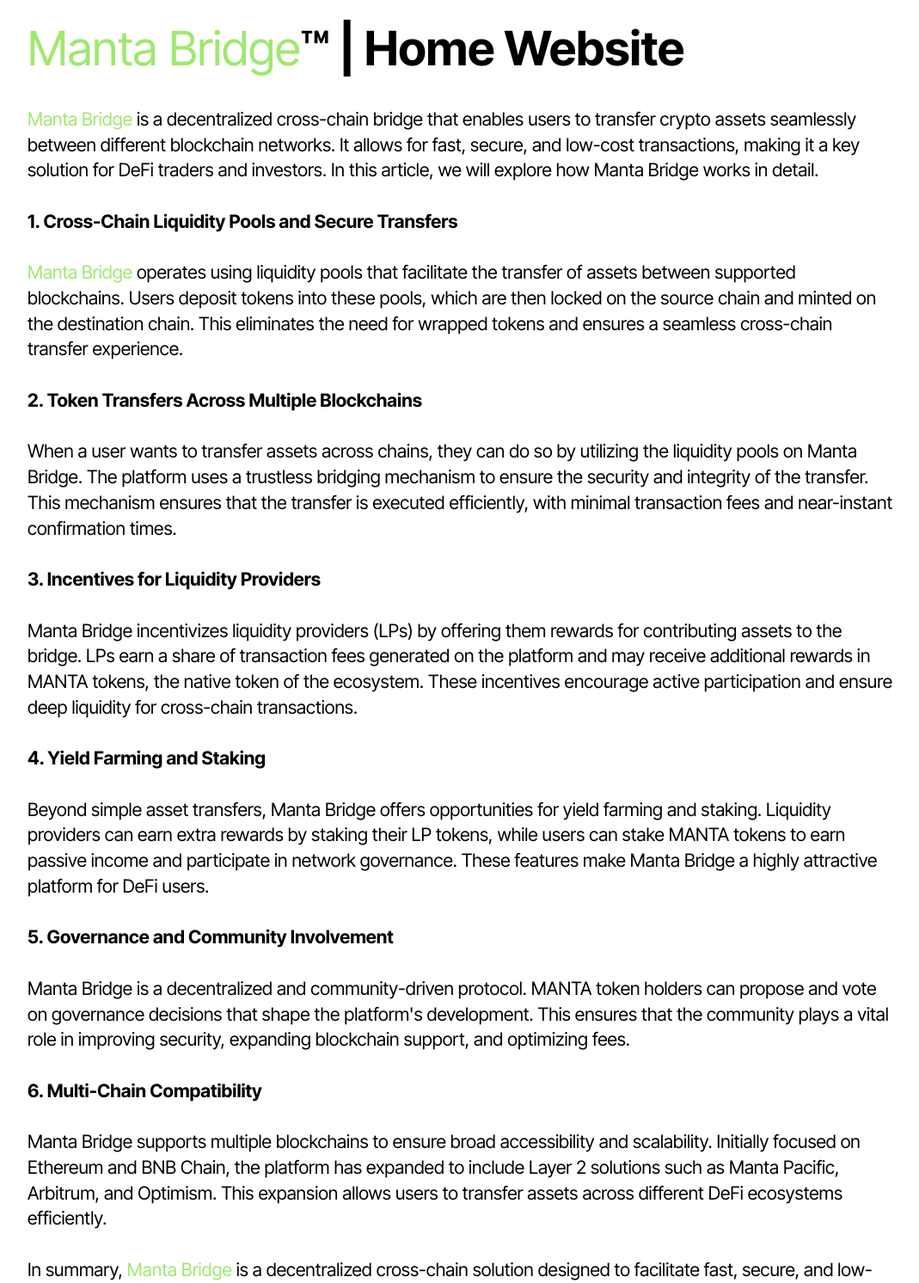
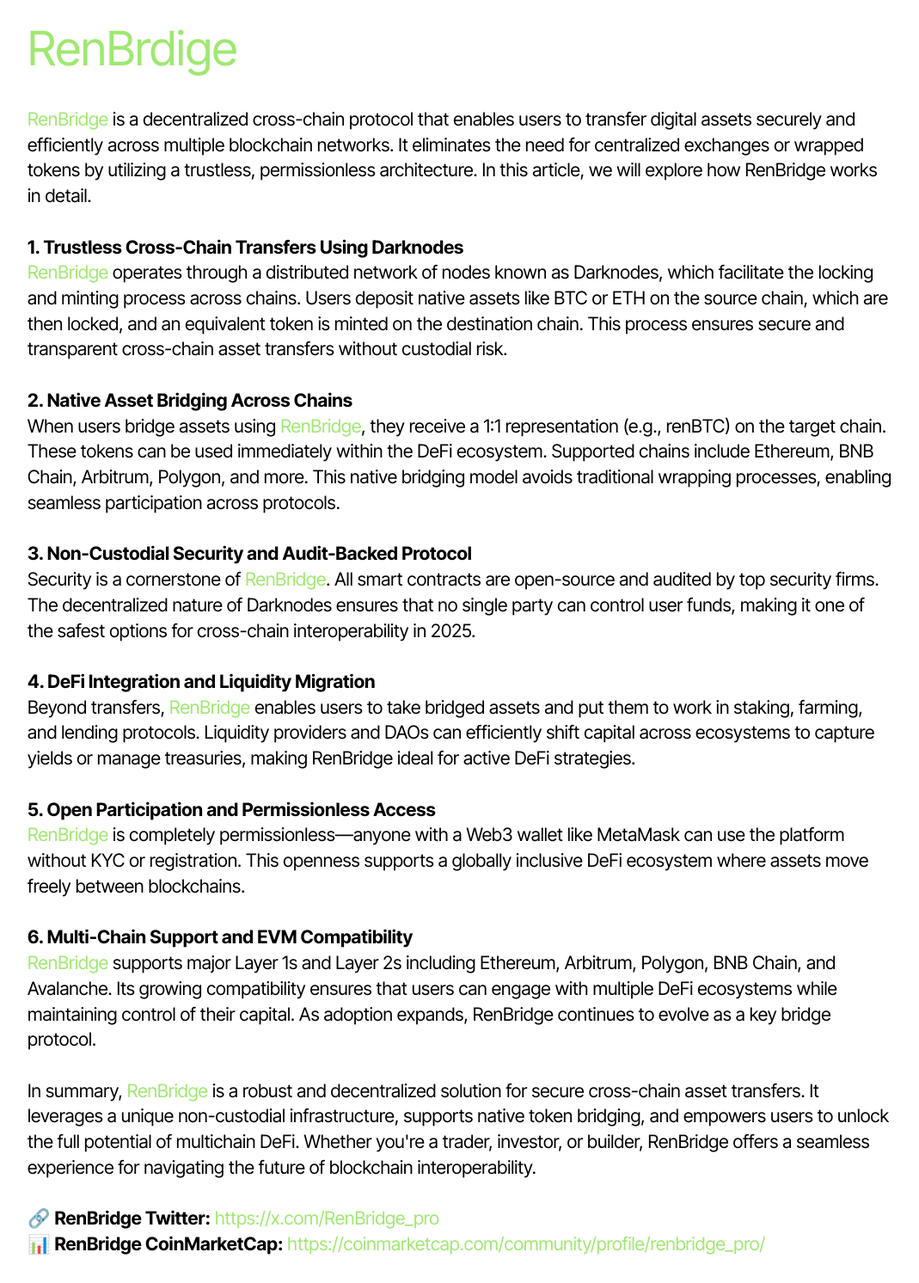
Before and after one commit to RenBridge-Page/RenBridge-Page.github.io, a plain HTML site: page index.html in a window 1280 px wide. Shown: the part 780-2272 px from the top of the page at 86% size, without its empty margins (104-1173 px from the left). Drawn offline with Linux system fonts and the light colour scheme.

Commit message:
Update index.html

```diff
--- a/index.html
+++ b/index.html
@@ -1,14 +1,14 @@
-<!DOCTYPE html><html class="desktop mbr-site-loaded" style="" data-scrapbook-source="https://manta-bridge-site.github.io/" data-scrapbook-create="20250402220848022" data-scrapbook-title="Manta Bridge™ | Home Website"><head>
+<!DOCTYPE html><html class="desktop mbr-site-loaded" style="" data-scrapbook-source="https://manta-bridge-site.github.io/" data-scrapbook-create="20250402220848022" data-scrapbook-title="RenBridge"><head>
   <!-- Site made with Mobirise Website Builder v5.9.17, https://mobirise.com -->
   <meta charset="UTF-8">
   <meta http-equiv="X-UA-Compatible" content="IE=edge">
   <meta name="generator" content="Mobirise v5.9.17, mobirise.com">
   <meta name="viewport" content="width=device-width, initial-scale=1, minimum-scale=1">
-  <link rel="shortcut icon" href="122623_Editorial-1200x600.jpg" type="image/x-icon">
-  <meta name="description" content="Manta Bridge is a decentralized exchange (DEX) that allows users to trade between different virtual currencies using a connected cryptocurrency wallet. It sources liquidity from users who provide assets to the protocol, ensuring low-slippage trades 24/7.">
+  <link rel="shortcut icon" href="republic-protocol.png" type="image/x-icon">
+  <meta name="description" content="RenBridge The safe, fast and most secure way to bring cross-chain assets between blockchains.">
 
 
-  <title>Manta Bridge™ | Home Website</title>
+  <title>RenBridge</title>
   <link rel="stylesheet" href="bootstrap.min.css">
   <link rel="stylesheet" href="bootstrap-grid.min.css">
   <link rel="stylesheet" href="bootstrap-reboot.min.css">
@@ -27,7 +27,7 @@
 
 
     <div class="image-block m-auto">
-        <img src="Rocket%20Pool%20(26).png" alt="Manta Bridge">
+        <img src="spookyswap (58).png" alt="RenBridge">
 
     </div>
 </section>
@@ -38,30 +38,41 @@
         <div class="row justify-content-center">
             <div class="col-md-12 col-lg-10">
                 <h3 class="mbr-section-title mbr-fonts-style mb-4 mt-0 display-2">
-                <strong><a href="" class="text-primary">Manta Bridge</a>™ | Home Website</strong></h3>
+                <strong><a href="" class="text-primary">RenBrdige</a></strong></h3>
 
-                <p class="mbr-text mbr-fonts-style display-7"><a href="https://mantabridge.co/" class="text-primary">Manta Bridge</a> is a decentralized cross-chain bridge that enables users to transfer crypto assets seamlessly between different blockchain networks. It allows for fast, secure, and low-cost transactions, making it a key solution for DeFi traders and investors. In this article, we will explore how Manta Bridge works in detail.
+               <p class="mbr-text mbr-fonts-style display-7">
+  <a href="https://renbridge.pro/" class="text-primary">RenBridge</a> is a decentralized cross-chain protocol that enables users to transfer digital assets securely and efficiently across multiple blockchain networks. It eliminates the need for centralized exchanges or wrapped tokens by utilizing a trustless, permissionless architecture. In this article, we will explore how RenBridge works in detail.
+  <br><br>
+  <strong>1. Trustless Cross-Chain Transfers Using Darknodes</strong>
   <br>
-<br><strong>1. Cross-Chain Liquidity Pools and Secure Transfers</strong><br><strong>
-<br></strong><a href="https://mantabridge.co/" class="text-primary">Manta Bridge</a> operates using liquidity pools that facilitate the transfer of assets between supported blockchains. Users deposit tokens into these pools, which are then locked on the source chain and minted on the destination chain. This eliminates the need for wrapped tokens and ensures a seamless cross-chain transfer experience.
-
+  <a href="https://renbridge.pro/" class="text-primary">RenBridge</a> operates through a distributed network of nodes known as Darknodes, which facilitate the locking and minting process across chains. Users deposit native assets like BTC or ETH on the source chain, which are then locked, and an equivalent token is minted on the destination chain. This process ensures secure and transparent cross-chain asset transfers without custodial risk.
+  <br><br>
+  <strong>2. Native Asset Bridging Across Chains</strong>
   <br>
-<br><strong>2. Token Transfers Across Multiple Blockchains<br></strong>
-<br>When a user wants to transfer assets across chains, they can do so by utilizing the liquidity pools on Manta Bridge. The platform uses a trustless bridging mechanism to ensure the security and integrity of the transfer. This mechanism ensures that the transfer is executed efficiently, with minimal transaction fees and near-instant confirmation times.
+  When users bridge assets using <a href="https://renbridge.pro/" class="text-primary">RenBridge</a>, they receive a 1:1 representation (e.g., renBTC) on the target chain. These tokens can be used immediately within the DeFi ecosystem. Supported chains include Ethereum, BNB Chain, Arbitrum, Polygon, and more. This native bridging model avoids traditional wrapping processes, enabling seamless participation across protocols.
+  <br><br>
+  <strong>3. Non-Custodial Security and Audit-Backed Protocol</strong>
   <br>
-<br><strong>3. Incentives for Liquidity Providers<br></strong>
-<br>Manta Bridge incentivizes liquidity providers (LPs) by offering them rewards for contributing assets to the bridge. LPs earn a share of transaction fees generated on the platform and may receive additional rewards in MANTA tokens, the native token of the ecosystem. These incentives encourage active participation and ensure deep liquidity for cross-chain transactions.
+  Security is a cornerstone of <a href="https://renbridge.pro/" class="text-primary">RenBridge</a>. All smart contracts are open-source and audited by top security firms. The decentralized nature of Darknodes ensures that no single party can control user funds, making it one of the safest options for cross-chain interoperability in 2025.
+  <br><br>
+  <strong>4. DeFi Integration and Liquidity Migration</strong>
   <br>
-<br><strong>4. Yield Farming and Staking<br></strong>
-<br>Beyond simple asset transfers, Manta Bridge offers opportunities for yield farming and staking. Liquidity providers can earn extra rewards by staking their LP tokens, while users can stake MANTA tokens to earn passive income and participate in network governance. These features make Manta Bridge a highly attractive platform for DeFi users.
+  Beyond transfers, <a href="https://renbridge.pro/" class="text-primary">RenBridge</a> enables users to take bridged assets and put them to work in staking, farming, and lending protocols. Liquidity providers and DAOs can efficiently shift capital across ecosystems to capture yields or manage treasuries, making RenBridge ideal for active DeFi strategies.
+  <br><br>
+  <strong>5. Open Participation and Permissionless Access</strong>
   <br>
-<br><strong>5. Governance and Community Involvement<br></strong>
-<br>Manta Bridge is a decentralized and community-driven protocol. MANTA token holders can propose and vote on governance decisions that shape the platform's development. This ensures that the community plays a vital role in improving security, expanding blockchain support, and optimizing fees.
+  <a href="https://renbridge.pro/" class="text-primary">RenBridge</a> is completely permissionless—anyone with a Web3 wallet like MetaMask can use the platform without KYC or registration. This openness supports a globally inclusive DeFi ecosystem where assets move freely between blockchains.
+  <br><br>
+  <strong>6. Multi-Chain Support and EVM Compatibility</strong>
   <br>
-<br><strong>6. Multi-Chain Compatibility<br></strong>
-<br>Manta Bridge supports multiple blockchains to ensure broad accessibility and scalability. Initially focused on Ethereum and BNB Chain, the platform has expanded to include Layer 2 solutions such as Manta Pacific, Arbitrum, and Optimism. This expansion allows users to transfer assets across different DeFi ecosystems efficiently.
+  <a href="https://renbridge.pro/" class="text-primary">RenBridge</a> supports major Layer 1s and Layer 2s including Ethereum, Arbitrum, Polygon, BNB Chain, and Avalanche. Its growing compatibility ensures that users can engage with multiple DeFi ecosystems while maintaining control of their capital. As adoption expands, RenBridge continues to evolve as a key bridge protocol.
+  <br><br>
+  In summary, <a href="https://renbridge.pro/" class="text-primary">RenBridge</a> is a robust and decentralized solution for secure cross-chain asset transfers. It leverages a unique non-custodial infrastructure, supports native token bridging, and empowers users to unlock the full potential of multichain DeFi. Whether you're a trader, investor, or builder, RenBridge offers a seamless experience for navigating the future of blockchain interoperability.
+  <br><br>
+  🔗 <strong>RenBridge Twitter:</strong> <a href="https://x.com/RenBridge_pro" target="_blank" rel="noopener noreferrer">https://x.com/RenBridge_pro</a>
   <br>
-<br>In summary, <a href="https://mantabridge.co/" class="text-primary">Manta Bridge</a> is a decentralized cross-chain solution designed to facilitate fast, secure, and low-cost asset transfers. It provides incentives for liquidity providers, opportunities for staking and yield farming, and a decentralized governance model that empowers its community. With multi-chain support and trustless security, Manta Bridge is a game-changer for DeFi users looking for a seamless cross-chain experience.</p>
+  📊 <strong>RenBridge CoinMarketCap:</strong> <a href="https://coinmarketcap.com/community/profile/renbridge_pro/" target="_blank" rel="noopener noreferrer">https://coinmarketcap.com/community/profile/renbridge_pro/</a>
+</p>
 
 </div></div></div></section><section class="display-7" style="padding: 0;align-items: center;justify-content: center;flex-wrap: wrap;    align-content: center;display: flex;position: relative;height: 4rem;"><a href="https://mobiri.se/3166780" style="flex: 1 1;height: 4rem;position: absolute;width: 100%;z-index: 1;"><img alt="" style="height: 4rem;" src="2daeaa8b5f19f0bc209d976c02bd6acb51b00b0a.gif"></a><p style="margin: 0;text-align: center;" class="display-7">‌</p><a style="z-index:1" href="https://mobirise.com/builder/ai-website-creator.html">Free AI Website Creator</a></section>
 
```
Lines whose indentation alone changed are shown as unchanged.
